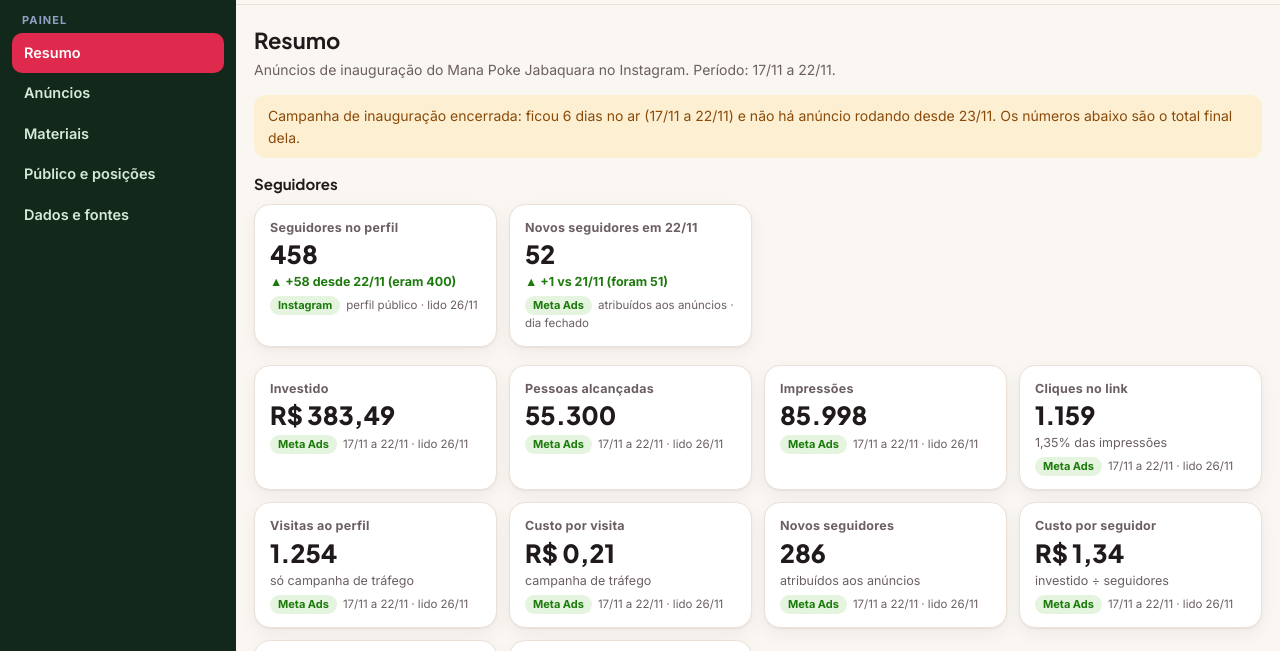
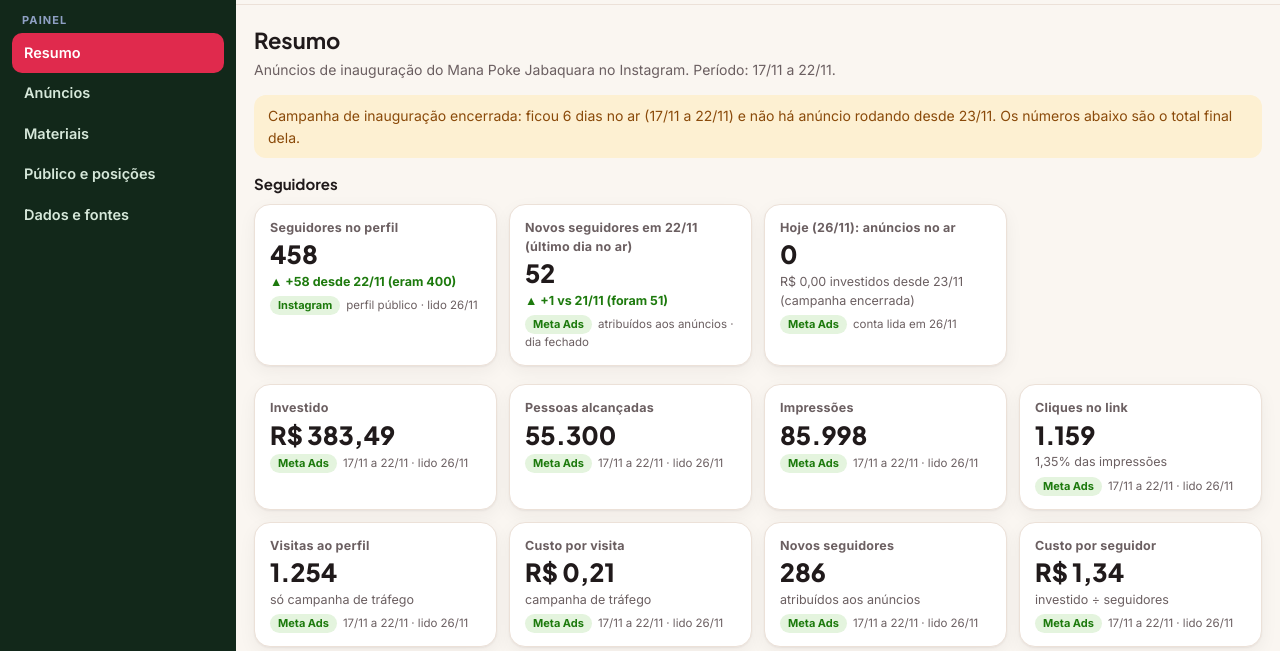
Before and after one commit to murilomarchesan-png/painel-manapoke, a plain HTML site: page index.html in a window 1280 px wide. Shown: the part 116-767 px from the top of the page. Drawn offline with nearby package versions, Linux system fonts and the light colour scheme.

Commit message:
Mostra o dia de hoje: nenhum anuncio no ar
Co-Authored-By: Claude Sonnet 5.5 <noreply@anthropic.com>

```diff
--- a/index.html
+++ b/index.html
@@ -175,7 +175,13 @@ function segbloco(){
     KF=`<span class="est e-conf">Meta Ads</span>atribuídos aos anúncios · dia fechado`;
     let sub='', cls='nu';
     if(ant){const d=ont.seguidores-ant.seguidores;sub=`${d>0?'▲':d<0?'▼':''} ${sgn(d)} vs ${dd(ant.data)} (foram ${int(ant.seguidores)})`;cls=d>0?'up':d<0?'dn':'nu';}
-    h+=kpi('Novos seguidores em '+dd(ont.data),int(ont.seguidores),sub,cls);
+    const enc=D.totais.fim<D.lido_em;
+    h+=kpi('Novos seguidores em '+dd(ont.data)+(enc?' (último dia no ar)':''),int(ont.seguidores),sub,cls);
+    if(enc){
+      KF=`<span class="est e-conf">Meta Ads</span>conta lida em ${dd(D.lido_em)}`;
+      const q=new Date(D.totais.fim+'T12:00:00');q.setDate(q.getDate()+1);
+      h+=kpi('Hoje ('+dd(D.lido_em)+'): anúncios no ar','0','R$ 0,00 investidos desde '+dd(q.toISOString().slice(0,10))+' (campanha encerrada)','nu');
+    }
   }
   if(hj){
     KF=`<span class="est e-parc">dia parcial</span>atribuídos aos anúncios · lido ${dd(D.lido_em)}`;
```
